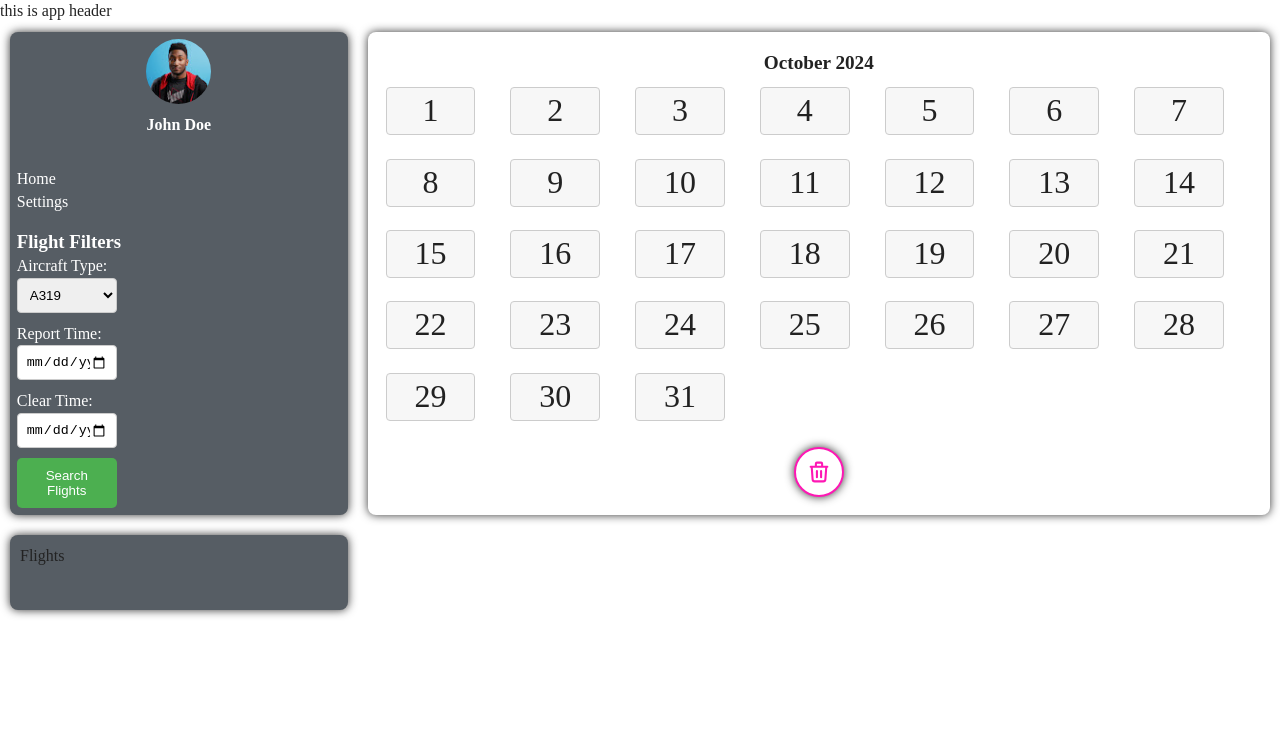
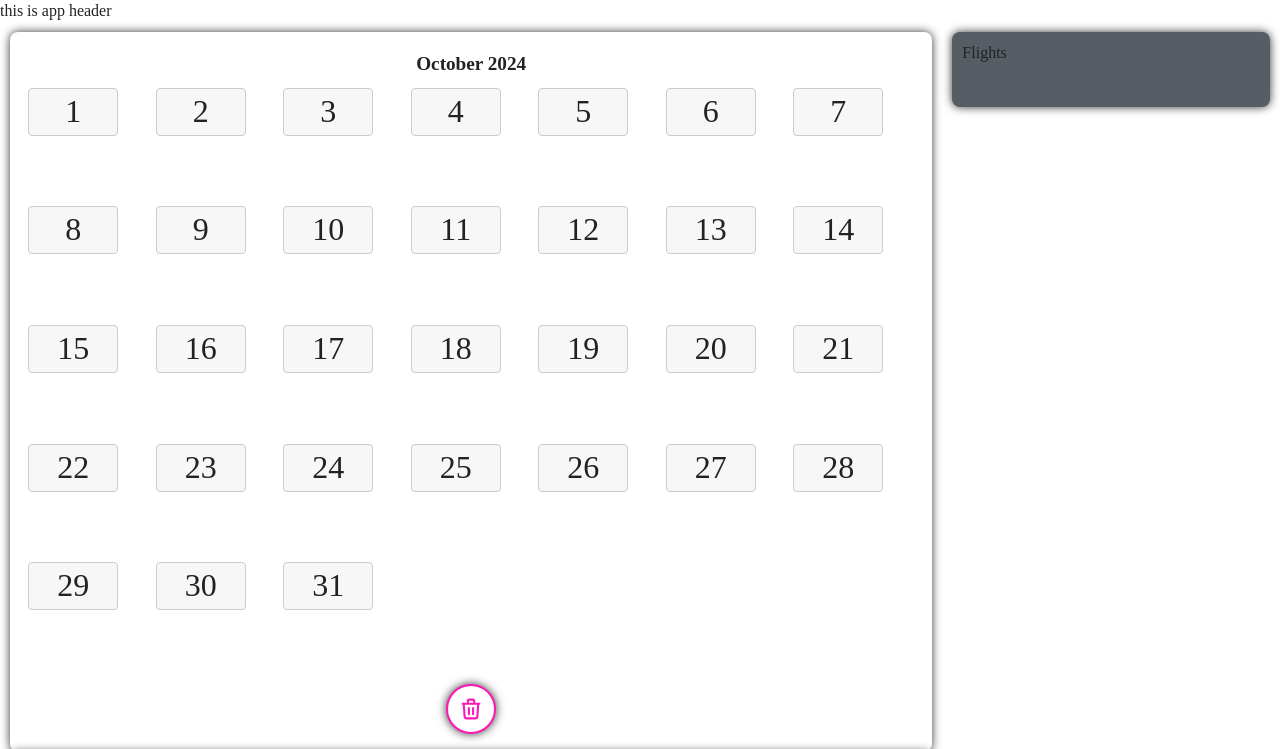
Before and after one commit to PrzemyslawGromiec/Crew-Bidding-Frontend, a website built with webpack: page html/calendar.html in a window 1280 px wide. Shown: the top 749 px of the page. Built offline with nearby package versions, Linux system fonts and the light colour scheme; no server answers.

Commit message:
feature: main layout rearranged

```diff
--- a/html/calendar.html
+++ b/html/calendar.html
@@ -16,9 +16,7 @@
 
 <div>this is app header</div>
 <div class="main-layout">
-
-  <div id="sidebar-placeholder"></div>
-
+    <div class="column-left">
         <div id="calendar" class="calendar-container">
             <div class="header"></div>
             <div class="days-container"></div>
@@ -30,12 +28,19 @@
                           d="M19 7l-.867 12.142A2 2 0 0116.138 21H7.862a2 2 0 01-1.995-1.858L5 7m5 4v6m4-6v6m1-10V4a1 1 0 00-1-1h-4a1 1 0 00-1 1v3M4 7h16"/>
                 </svg>
             </button>
+        </div>
+
+        <div id="sidebar-placeholder"></div>
+
+    </div>
+    <div class="column-right">
+        <div class="extra-column">
+            Flights
+        </div>
 
     </div>
 
-  <div class="extra-column">
-    Flights
-  </div>
+
 </div>
 <script src="../js/load-sidebar.js"></script>
 <script src="../js/calendar.js"></script>
@@ -43,7 +48,6 @@
 </body>
 
 </html>
-
 
 
 <!-- kroki
```
Lines whose indentation alone changed are shown as unchanged.
